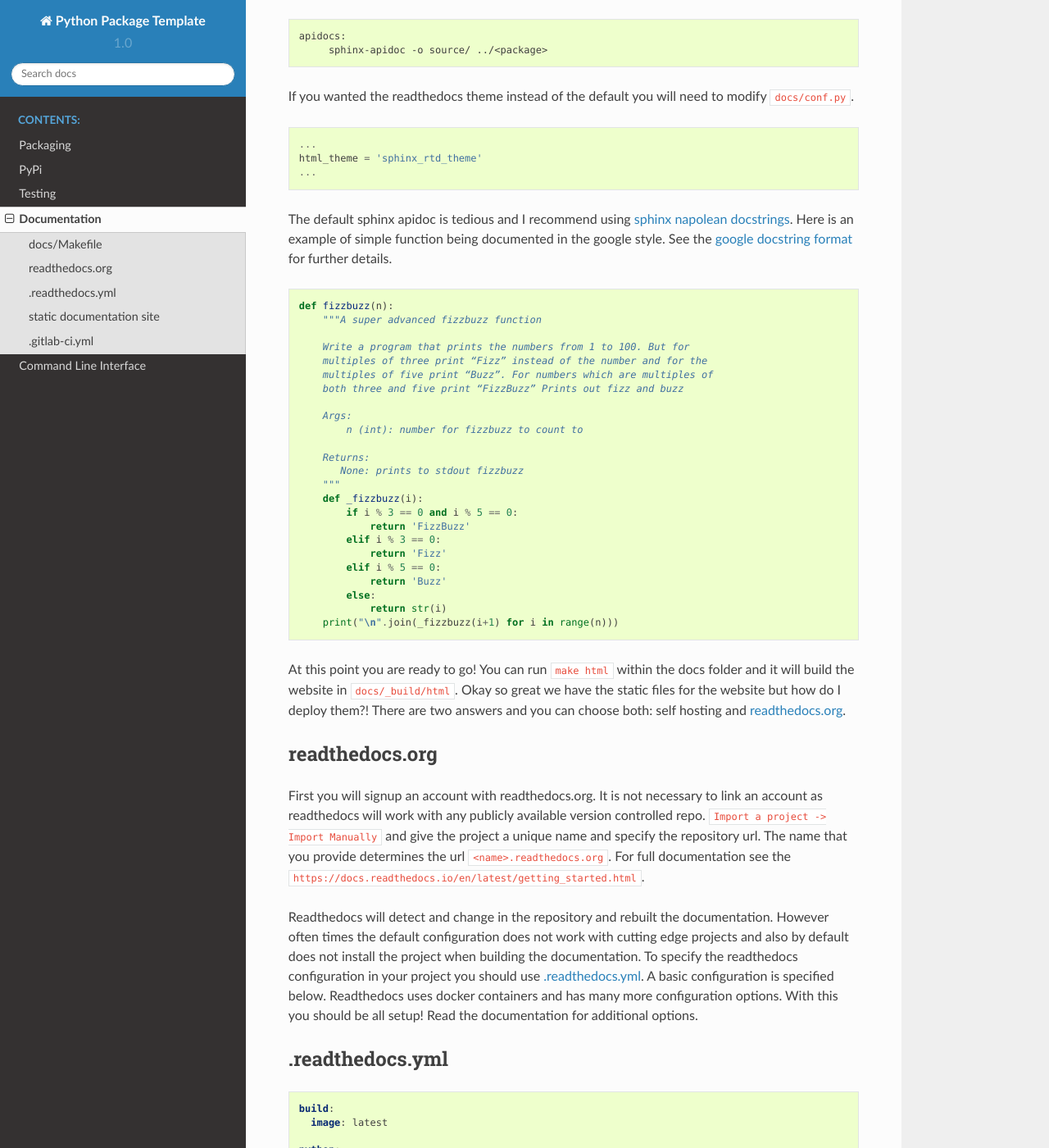
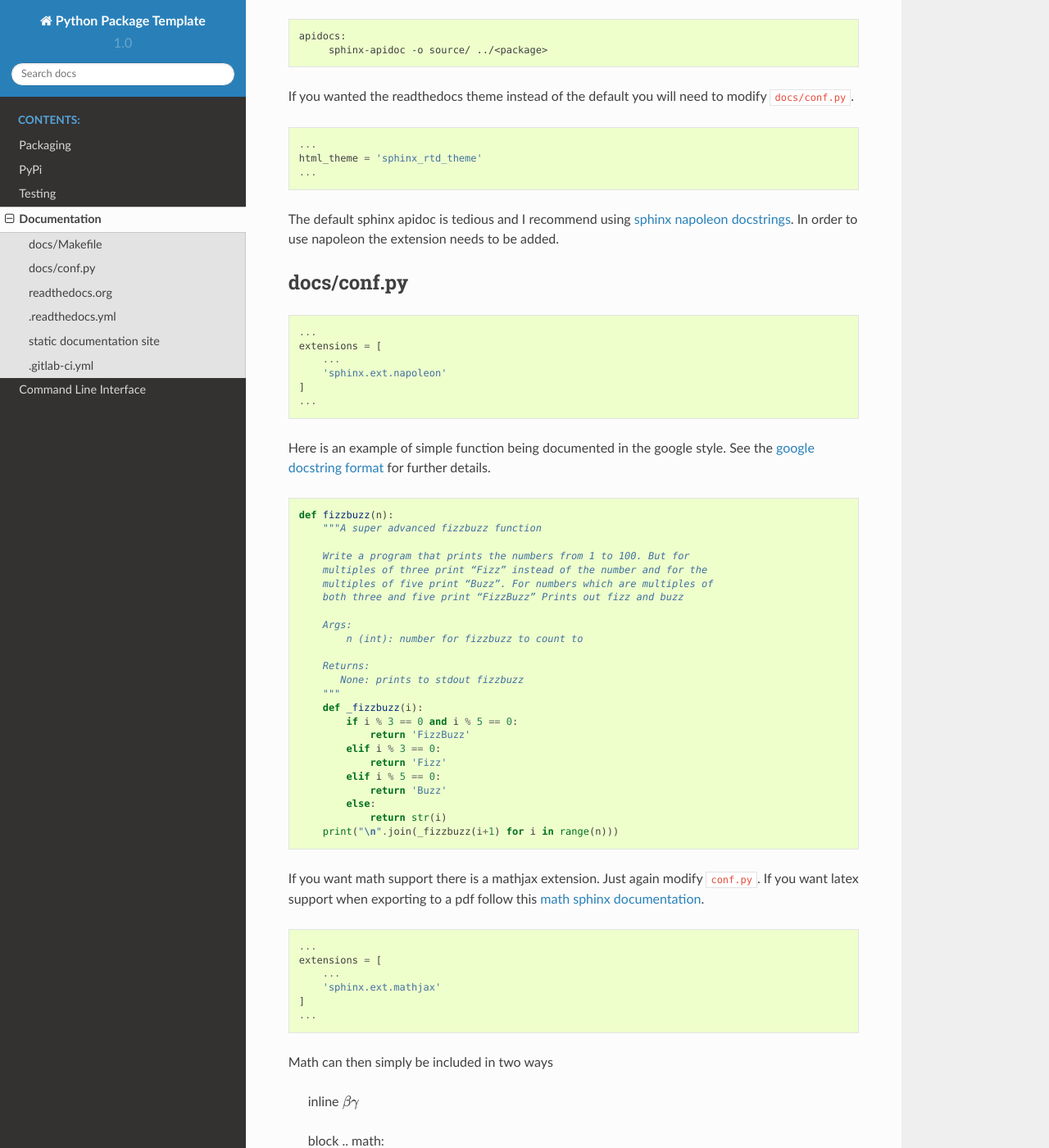
Before and after one commit to dazza-codes/aio-aws, a Sphinx documentation site: the page built from docs/documentation.rst, in a window 1280 px wide and 1400 px high, scrolled down 751 px. Shown: the whole window at 82% size. Built offline with Sphinx 7.4.7 and the Read the Docs theme 2.0.0, drawn with Linux system fonts in a browser that asks for light colours; some of the changed text lies outside the part shown.

Commit message:
Fixing several issues

```diff
--- a/docs/documentation.rst
+++ b/docs/documentation.rst
@@ -56,10 +56,26 @@ If you wanted the readthedocs theme instead of the default you will need to modi
    ...
 
 The default sphinx apidoc is tedious and I recommend using `sphinx
-napolean docstrings
-<http://www.sphinx-doc.org/en/stable/ext/napoleon.html>`_. Here is an
-example of simple function being documented in the google style. See
-the `google docstring format
+napoleon docstrings
+<http://www.sphinx-doc.org/en/stable/ext/napoleon.html>`_. In order to
+use napoleon the extension needs to be added.
+
+------------
+docs/conf.py
+------------
+
+.. code-block:: python
+
+   ...
+   extensions = [
+       ...
+       'sphinx.ext.napoleon'
+   ]
+   ...
+
+
+Here is an example of simple function being documented in the google
+style. See the `google docstring format
 <https://google.github.io/styleguide/pyguide.html?showone=Comments#Comments>`_
 for further details.
 
@@ -90,6 +106,30 @@ for further details.
                return str(i)
        print("\n".join(_fizzbuzz(i+1) for i in range(n)))
 
+
+If you want math support there is a mathjax extension. Just again
+modify ``conf.py``. If you want latex support when exporting to a pdf
+follow this `math sphinx documentation
+<http://www.sphinx-doc.org/en/stable/ext/math.html>`_.
+
+.. code-block:: python
+
+   ...
+   extensions = [
+       ...
+       'sphinx.ext.mathjax'
+   ]
+   ...
+
+Math can then simply be included in two ways
+
+  inline
+  :math:`\beta \gamma`
+
+  block
+  .. math::
+
+     \beta = \gamma
 
 At this point you are ready to go! You can run ``make html`` within
 the docs folder and it will build the website in
```
Also changed, not shown: other parts of docs/documentation.rst (+3 -0 lines), .gitlab-ci.yml.
